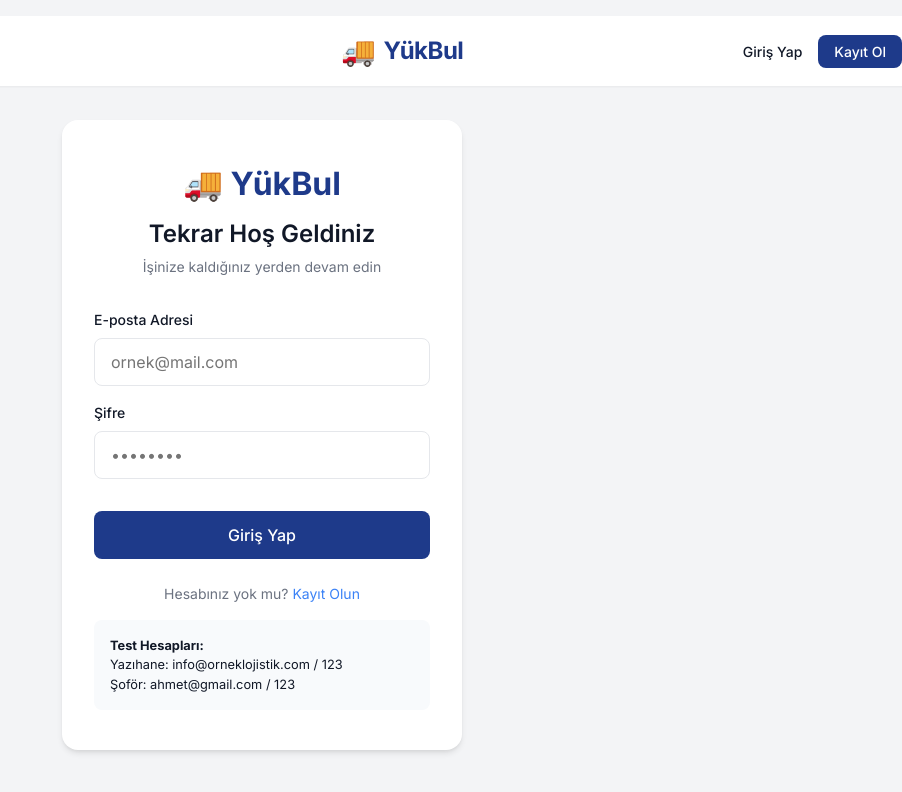
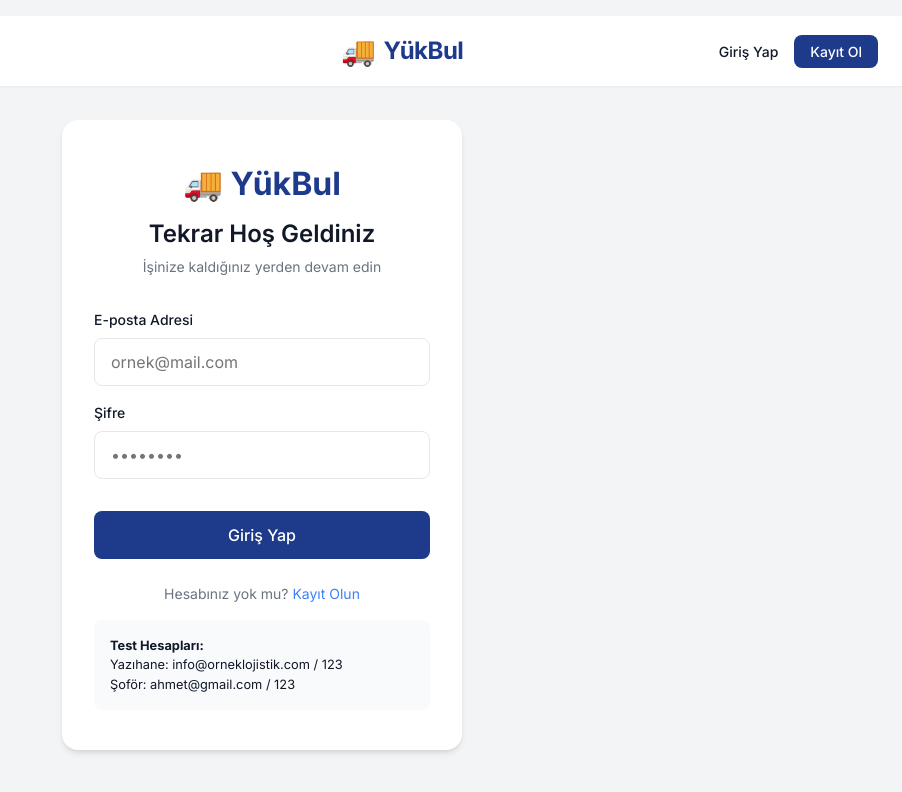
Before and after one commit to mehmetsayman/Yuk-eslesme, a React (Vite) app in the folder frontend/: page /login in a window 1280 px wide. Shown: the top 792 px of the page, without its empty margins (378-1280 px from the left). Built offline with nearby package versions, Linux system fonts and the light colour scheme.

Commit message:
Fix Navbar: Perfectly center logo and add right padding

```diff
--- a/frontend/src/components/Navbar.css
+++ b/frontend/src/components/Navbar.css
@@ -20,6 +20,22 @@
     justify-content: flex-end;
     /* Kullanıcı butonlarını sağa yasla */
     position: relative;
+    padding-right: 1.5rem;
+    /* Sağdan boşluğu artırdık */
+}
+
+/* Ortalama sorununu kesin olarak çözen kapsayıcı */
+.navbar-brand-wrapper {
+    position: absolute;
+    left: 0;
+    right: 0;
+    top: 0;
+    bottom: 0;
+    display: flex;
+    justify-content: center;
+    align-items: center;
+    pointer-events: none;
+    /* Logoya değil sağdaki butonlara tıklanabilmesi için */
 }
 
 .navbar-brand {
@@ -28,36 +44,36 @@
     gap: 0.5rem;
     text-decoration: none;
     color: var(--color-primary);
-    position: absolute;
-    left: 50%;
-    transform: translateX(-50%);
+    pointer-events: auto;
+    /* Logonun tıklanabilir kalması için */
     transition: transform 0.3s cubic-bezier(0.175, 0.885, 0.32, 1.275);
-    animation: slideDown 0.5s ease-out;
+    animation: slideDown 0.6s ease-out;
 }
 
 .navbar-brand:hover {
-    transform: translateX(-50%) scale(1.05);
+    transform: scale(1.05);
+    /* Wrapper ile ortalandığı için translateX'e gerek kalmadı */
 }
 
 @keyframes slideDown {
     from {
         opacity: 0;
-        transform: translate(-50%, -20px);
+        transform: translateY(-25px);
     }
 
     to {
         opacity: 1;
-        transform: translate(-50%, 0);
+        transform: translateY(0);
     }
 }
 
 .navbar-logo-icon {
     font-size: 1.75rem;
-    transition: transform 0.3s;
+    transition: transform 0.4s cubic-bezier(0.34, 1.56, 0.64, 1);
 }
 
 .navbar-brand:hover .navbar-logo-icon {
-    transform: rotate(-10deg);
+    transform: rotate(-12deg) scale(1.1);
 }
 
 .navbar-logo-text {
--- a/frontend/src/components/Navbar.jsx
+++ b/frontend/src/components/Navbar.jsx
@@ -16,10 +16,12 @@ const Navbar = () => {
     return (
         <header className="navbar">
             <div className="navbar-container">
-                <Link to="/" className="navbar-brand">
-                    <span className="navbar-logo-icon">🚚</span>
-                    <span className="navbar-logo-text">YükBul</span>
-                </Link>
+                <div className="navbar-brand-wrapper">
+                    <Link to="/" className="navbar-brand">
+                        <span className="navbar-logo-icon">🚚</span>
+                        <span className="navbar-logo-text">YükBul</span>
+                    </Link>
+                </div>
 
                 <nav className="navbar-menu">
                     {user ? (
```
